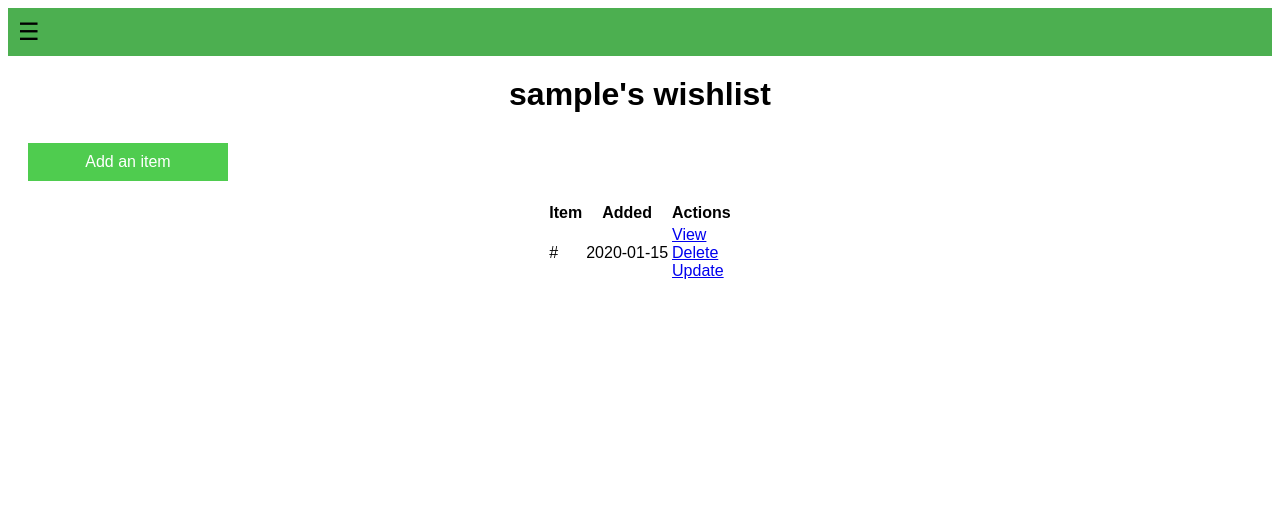
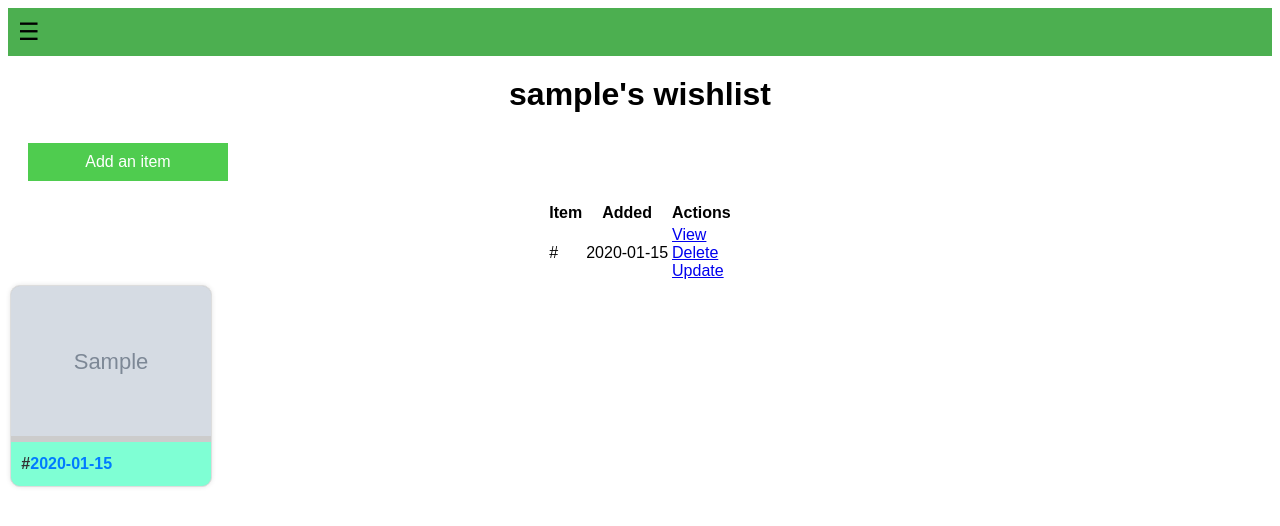
Before and after one commit to simo-nr/wishlist, a Flask app: page / in a window 1280 px wide. Shown: the top 526 px of the page. Run offline with Flask 3, Linux system fonts and the light colour scheme; a user stored in the database is signed in; tables that the repository leaves empty hold one stand-in row (values such as "Sample post"); grey boxes marked "Sample" are stand-in pictures.

Commit message:
new item layout and added price

```diff
--- a/add_column_to_db.py
+++ b/add_column_to_db.py
@@ -23,11 +23,11 @@ for table in tables:
 # Example: Add a new column 'new_column' to the 'WishlistItem' table
 # my_cursor.execute("ALTER TABLE wishlist_item ADD COLUMN image_link VARCHAR(200)")
 # my_cursor.execute("ALTER TABLE wishlist_item ADD COLUMN notes VARCHAR(400)")
-my_cursor.execute("ALTER TABLE wishlist_item ADD COLUMN name VARCHAR(200)")
+my_cursor.execute("ALTER TABLE wishlist_item ADD COLUMN price DECIMAL(10, 2)")
 
-my_cursor.execute("ALTER TABLE user ADD COLUMN ")
+# my_cursor.execute("ALTER TABLE user ADD COLUMN ")
 
-mydb.commit()
+# mydb.commit()
 
 # Verify the changes
 my_cursor.execute("DESCRIBE wishlist_item")
--- a/models.py
+++ b/models.py
@@ -35,6 +35,7 @@ class WishlistItem(db.Model):
     checked_off = db.Column(db.Boolean, default=False)
     notes = db.Column(db.String(400))
     date_created = db.Column(db.DateTime, default=datetime.utcnow)
+    price = db.Column(db.Numeric(precision=10, scale=2))
 
     def to_dict(self):
         return {
--- a/static/css/main.css
+++ b/static/css/main.css
@@ -135,3 +135,71 @@ p {
     box-sizing: border-box;
     background-color: #4CAF50;
 }
+
+/* tiling structure */
+.tile {
+    position: relative;
+
+    background-color: #fff; /* Set background color */
+    border: 1px solid #ddd; /* Add border for visual separation */
+    border-radius: 10px; /* Add border radius for rounded corners */
+    margin: 1%;
+    overflow: hidden; /* Hide overflowing content */
+    box-shadow: 0 0 5px rgba(0, 0, 0, 0.1); /* Add shadow for depth */
+    width: 200px;
+    height: 200px;
+    transition: all 0.3s ease;
+}
+
+.tile:hover {
+    transform: scale(1.1); /* Grow the tile on hover */
+}
+
+.tile:hover img{
+    transform: scale(1.1); /* Grow the img on hover */
+}
+
+.tile img {
+    width: 100%; /* Make image fill tile width */
+    height: auto; /* Maintain aspect ratio */
+    display: block; /* Prevent extra space below image */
+    transition: all 0.3s ease;
+}
+
+.tile .content {
+    width: 100%;
+    position: absolute;
+    bottom: 0;
+
+    background-color: aquamarine;
+    padding: 10px; /* Add padding to content */
+    transition: font-size 0.3s ease; /* Add transition for smooth font-size change */
+    line-height: 1.5; /* Set line-height for smoother vertical transition */
+    display: flex;
+    align-items: flex-end;
+}
+
+.tile h2 {
+    margin: 0; /* Remove margin */
+    font-size: 16px; /* Set font size */
+    color: #333; /* Set font color */
+    transition: font-size 0.1s ease;
+}
+
+.tile .price {
+    font-weight: bold; /* Set font weight */
+    color: #007bff; /* Set price color */
+    /* transition: font-size 0.1s ease; */
+}
+
+/* grid container stuff */
+.grid-container {
+    display: grid;
+    grid-template-columns: repeat(auto-fill, minmax(200px, 1fr));
+    gap: 20px;
+  }
+
+  .tile {
+    background-color: #ccc;
+    aspect-ratio: 1;
+  }
--- a/templates/index.html
+++ b/templates/index.html
@@ -32,6 +32,25 @@
             {% endfor %}
         </table>
     </div>
+
+    <div class="grid-container">
+        {% for item in items %}
+        <div class="tile">
+            {% if item.image_link is none or item.image_link == "" or item.image_link == "None" or item.image_link == "Nonei" %}
+            <img src="{{ url_for('static', filename='placeholder.jpg') }}" alt="Product Image">
+            {% else %}
+            <img src="{{ item.image_link }}" alt="Product Image">
+            {% endif %}
+
+            <div class="content">
+                <h2>{{ item.url }}</h2> <!-- Title -->
+                <div class="price">{{ item.date_created.date() }}</div> <!-- Price -->
+            </div>
+
+        </div>
+        {% endfor %}
+    </div>
+
     {% endif %}
 
 
```
Also changed, not shown: static/placeholder.jpg (renamed from placeholder.jpg).
